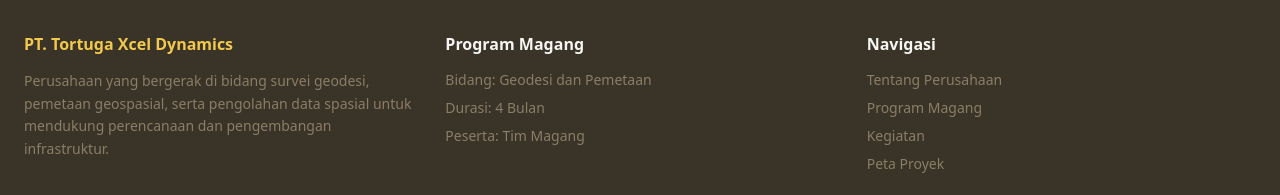
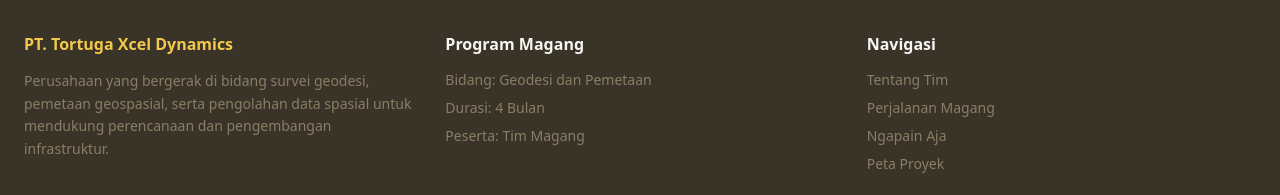
Before and after one commit to Syaqifalfauzi/magangxcel, a Next.js app: page / in a window 1280 px wide. Shown: the part 5250-5445 px from the top of the page. Built offline with nearby package versions, Linux system fonts and the light colour scheme.

Commit message:
Update footer links text

```diff
--- a/app/components/layout/Footer.tsx
+++ b/app/components/layout/Footer.tsx
@@ -42,7 +42,7 @@
                   href="#about"
                   className="text-muted hover:text-accent transition"
                 >
-                  Tentang Perusahaan
+                  Tentang Tim
                 </a>
               </li>
               <li>
@@ -50,7 +50,7 @@
                   href="#internship"
                   className="text-muted hover:text-accent transition"
                 >
-                  Program Magang
+                  Perjalanan Magang
                 </a>
               </li>
               <li>
@@ -58,7 +58,7 @@
                   href="#activities"
                   className="text-muted hover:text-accent transition"
                 >
-                  Kegiatan
+                  Ngapain Aja
                 </a>
               </li>
               <li>
```
